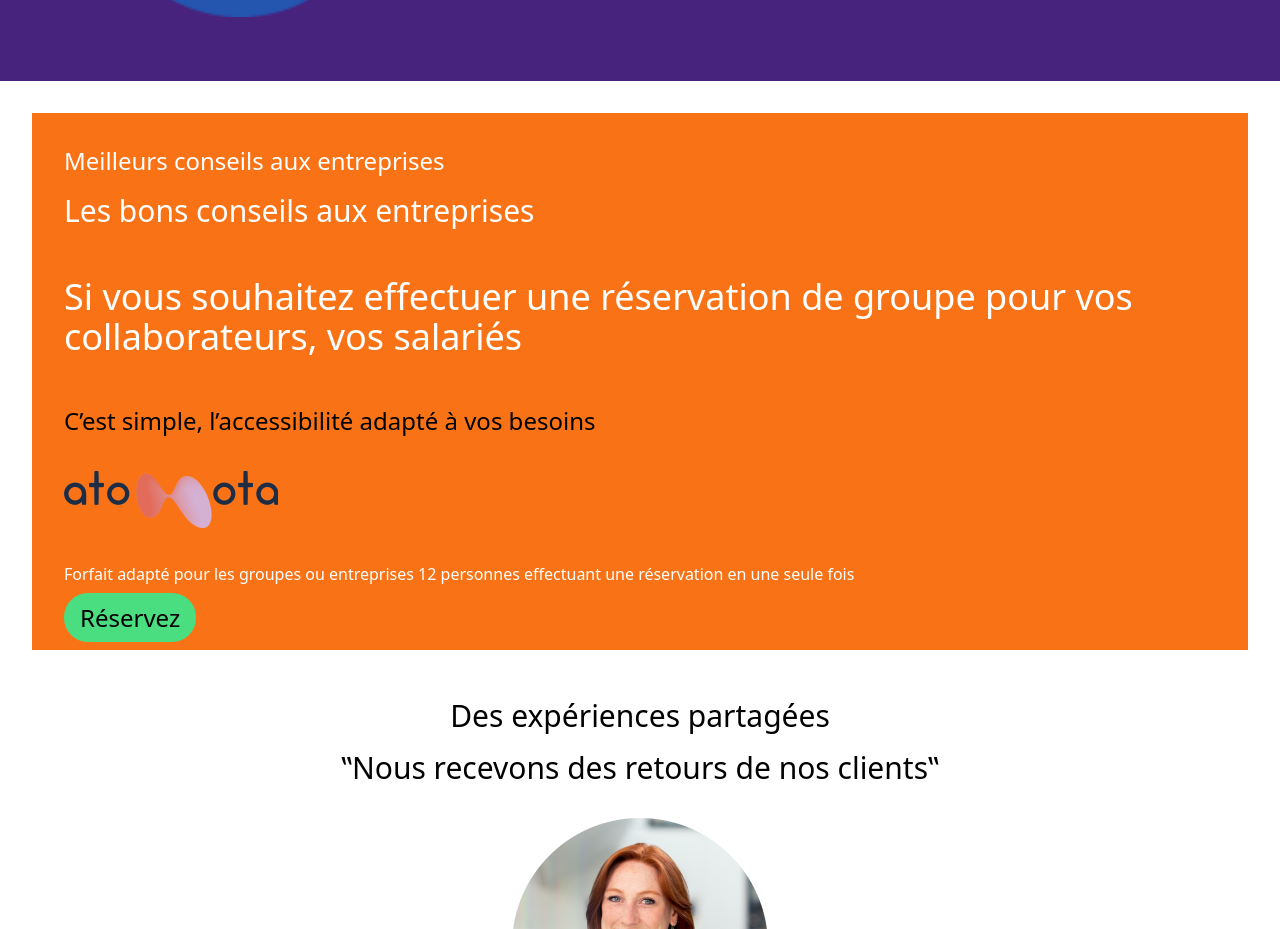
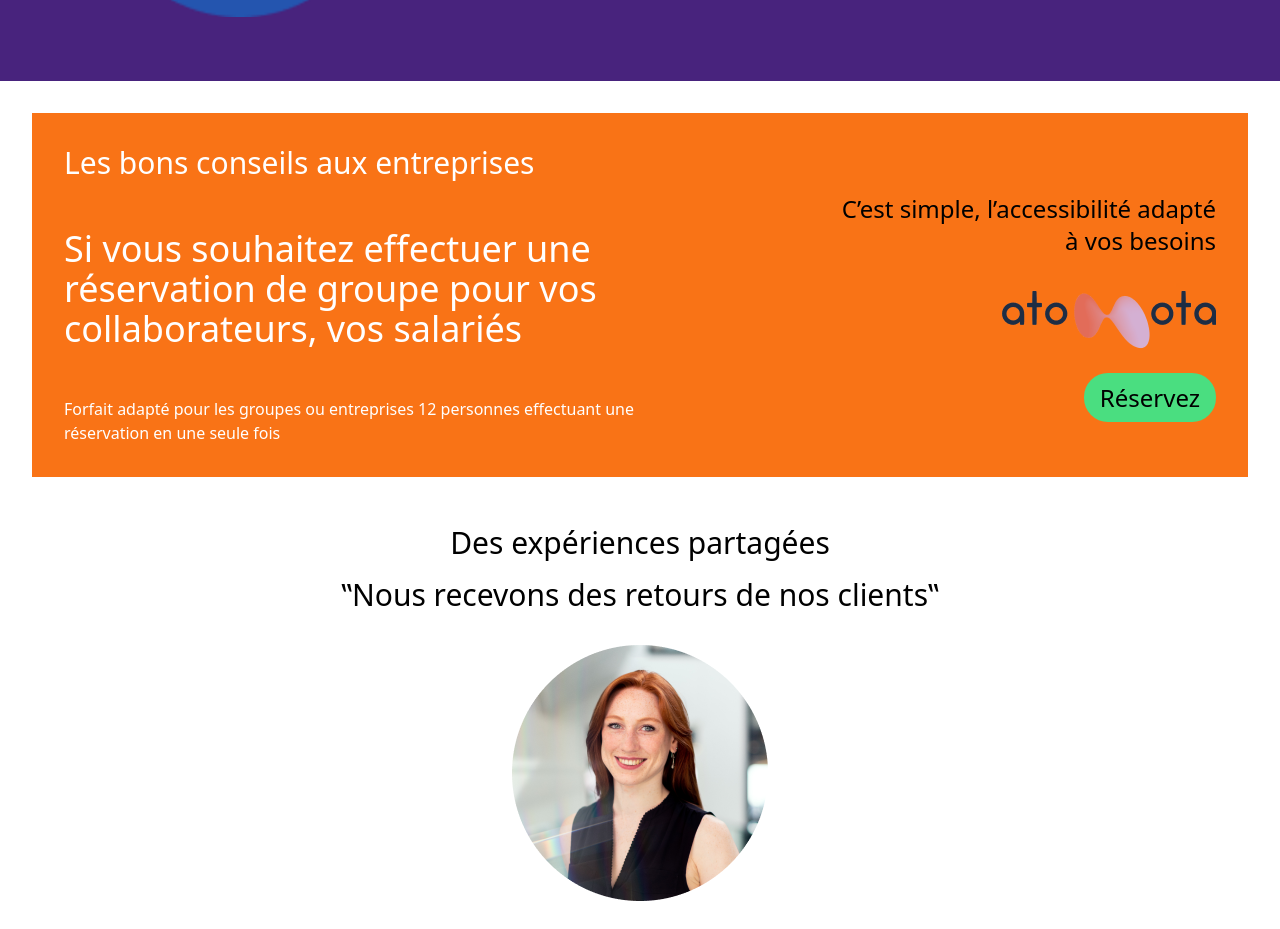
Before and after one commit to inolib/seeph2023, a React (Vite) app: page / in a window 1280 px wide. Shown: the part 3620-4549 px from the top of the page. Built offline with nearby package versions, Linux system fonts and the light colour scheme.

Commit message:
feat: RWD FifthRegion

```diff
--- a/src/components/sections/FifthRegion.tsx
+++ b/src/components/sections/FifthRegion.tsx
@@ -12,8 +12,8 @@ export const FifthRegion = () => {
       className="m-8 bg-orange-500 p-4 px-8 text-white"
       landmarkRole="region"
     >
-      <p className="my-4 text-2xl">Meilleurs conseils aux entreprises</p>
-
+      <div className="md:flex md:items-center md:justify-between">
+        <div className="md:w-1/2">
           <Landmark.Heading className="my-4 text-3xl" id={id}>
             Les bons conseils aux entreprises
           </Landmark.Heading>
@@ -23,18 +23,24 @@ export const FifthRegion = () => {
             collaborateurs, vos salariés
           </p>
 
+          <p className="my-4">
+            Forfait adapté pour les groupes ou entreprises 12 personnes
+            effectuant une réservation en une seule fois
+          </p>
+        </div>
+
+        <div className="md:w-1/3 md:text-right">
           <p className="my-4 text-2xl text-black">
             C’est simple, l’accessibilité adapté à vos besoins
           </p>
 
-      <img alt="" className="my-8" src="/logo_ato.png" />
-
-      <p className="my-4">
-        Forfait adapté pour les groupes ou entreprises 12 personnes effectuant
-        une réservation en une seule fois
-      </p>
+          <div>
+            <img alt="" className="my-8 md:ml-auto" src="/logo_ato.png" />
 
             <CallToActionLink label="Réservez" />
+          </div>
+        </div>
+      </div>
     </Landmark>
   );
 };
```
Lines whose indentation alone changed are shown as unchanged.
